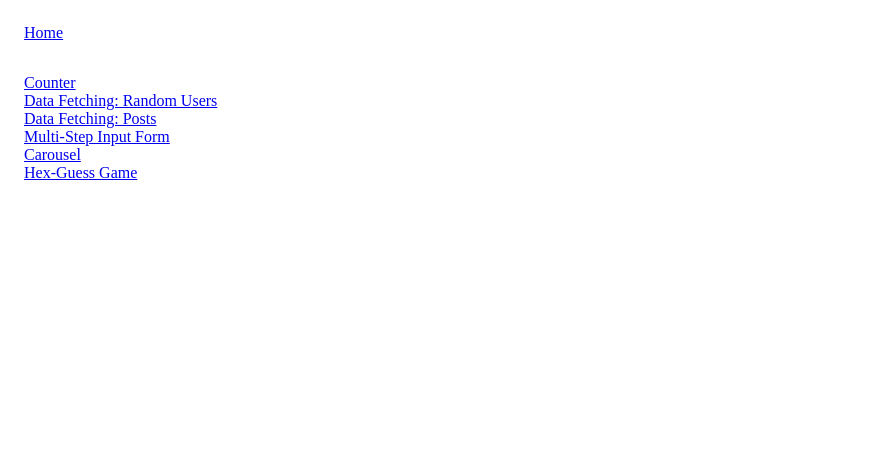
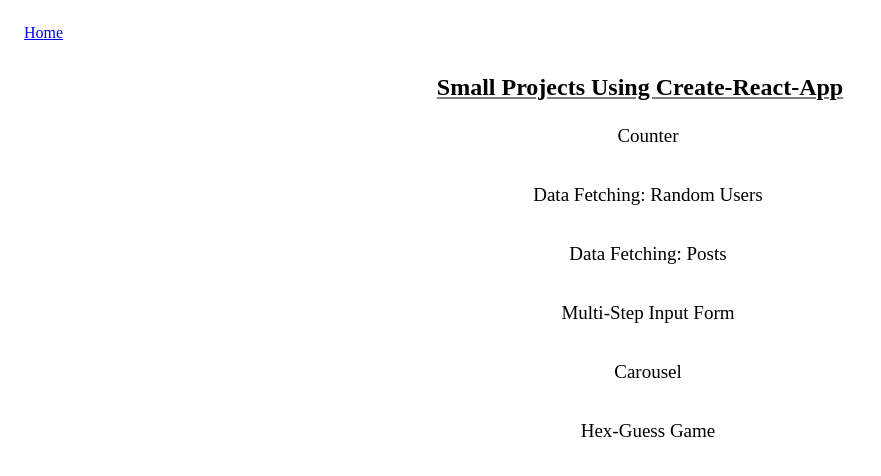
Before and after one commit to tiffmc1/small-react-projects, a React (Create React App) app: page / in a window 1280 px wide. Shown: the top 476 px of the page, without its empty margins (0-881 px from the left). Built offline with nearby package versions, Linux system fonts and the light colour scheme.

Commit message:
Home: added styling

```diff
--- a/src/Home.js
+++ b/src/Home.js
@@ -4,12 +4,27 @@ import "./home.css";
 const Home = () => {
 	return (
 		<div className="home-container">
-			<Link to="/counter">Counter</Link>
-			<Link to="/dataFetch">Data Fetching: Random Users</Link>
-			<Link to="/posts">Data Fetching: Posts</Link>
-			<Link to="/form">Multi-Step Input Form</Link>
-			<Link to="/carousel">Carousel</Link>
-			<Link to="/hex-guess">Hex-Guess Game</Link>
+			<div className="home-header">Small Projects Using Create-React-App</div>
+			<div className="home-link-wrapper">
+				<Link to="/counter" className="home-link">
+					Counter
+				</Link>
+				<Link to="/dataFetch" className="home-link">
+					Data Fetching: Random Users
+				</Link>
+				<Link to="/posts" className="home-link">
+					Data Fetching: Posts
+				</Link>
+				<Link to="/form" className="home-link">
+					Multi-Step Input Form
+				</Link>
+				<Link to="/carousel" className="home-link">
+					Carousel
+				</Link>
+				<Link to="/hex-guess" className="home-link">
+					Hex-Guess Game
+				</Link>
+			</div>
 		</div>
 	);
 };
--- a/src/home.css
+++ b/src/home.css
@@ -1,6 +1,40 @@
 .home-container {
 	display: flex;
 	flex-direction: column;
+	align-items: center;
 	margin-top: 1em;
 	margin-left: 1em;
 }
+
+.home-header {
+	font-size: 1.5rem;
+	font-weight: 800;
+	text-decoration: underline gray;
+	padding-right: 1rem;
+}
+
+.home-link-wrapper {
+	display: flex;
+	flex-direction: column;
+	align-items: center;
+	font-size: 19px;
+}
+
+.home-link {
+	padding: 1.5rem;
+	border-bottom: 1px solid transparent;
+	transition: border-bottom 0.5s;
+	text-decoration: none;
+	height: 10px;
+	color: black;
+}
+
+.home-link:hover {
+	border-bottom: 1px solid #a6a6a6;
+	color: #a6a6a6;
+	transition: color 0.5s;
+}
+
+.home-link a:hover {
+	color: #a6a6a6;
+}
```
